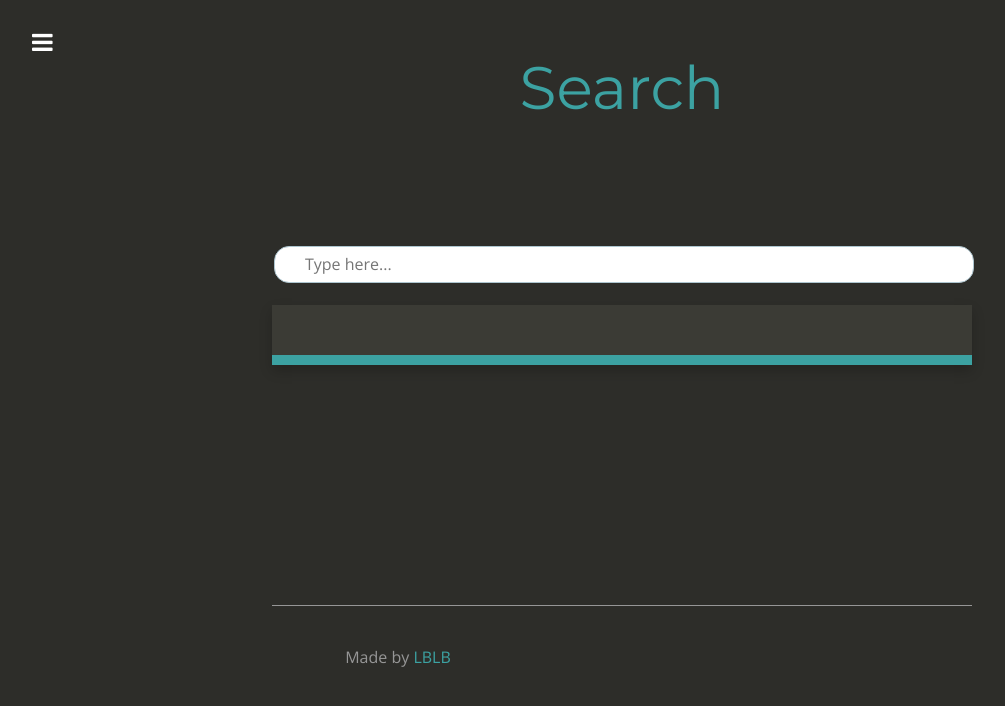
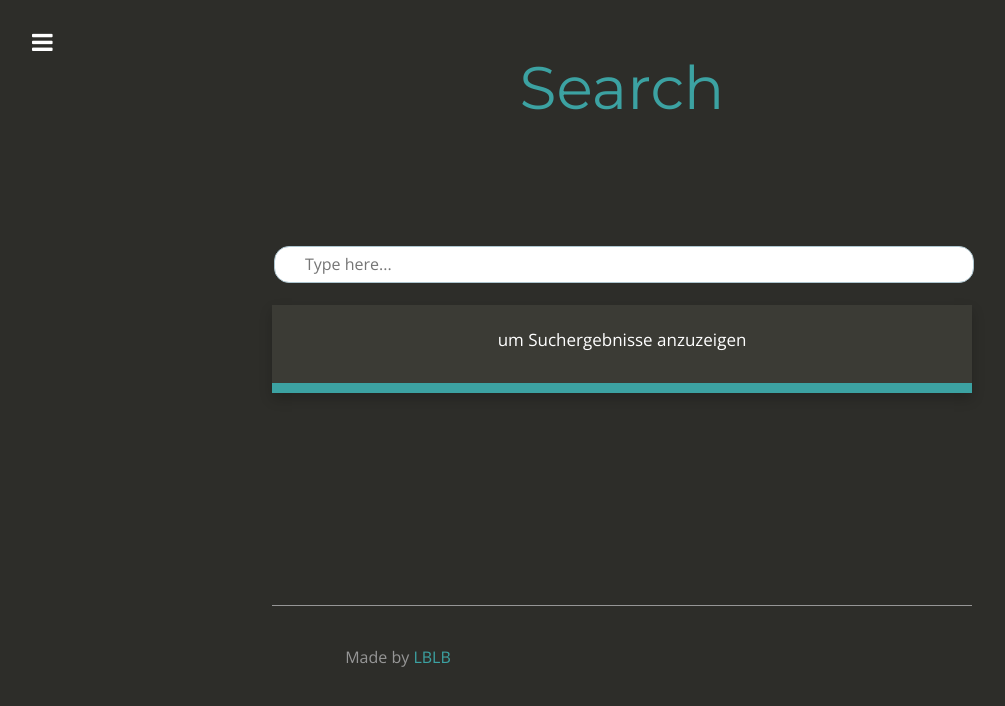
Before and after one commit to eski1337/lblb-it-ffd00, a Jekyll site: the page built from search.html, in a window 1280 px wide. Shown: the top 706 px of the page, without its empty margins (18-1023 px from the left). Built offline with Jekyll 4.4.1, drawn with Linux system fonts in a browser that asks for light colours; nearby versions of some CDN libraries.

Commit message:
search.html: changed

```diff
--- a/search.html
+++ b/search.html
@@ -10,7 +10,7 @@ layout: default
     <div id="search-container">
       <input type="text" id="search-input" placeholder="Type here...">
       <div class="col-md-12 content-panel articles">
-        <ul id="results-container"><small></small></ul>
+        <ul id="results-container"><small>um Suchergebnisse anzuzeigen</small></ul>
       </div>
     </div>
 
```
